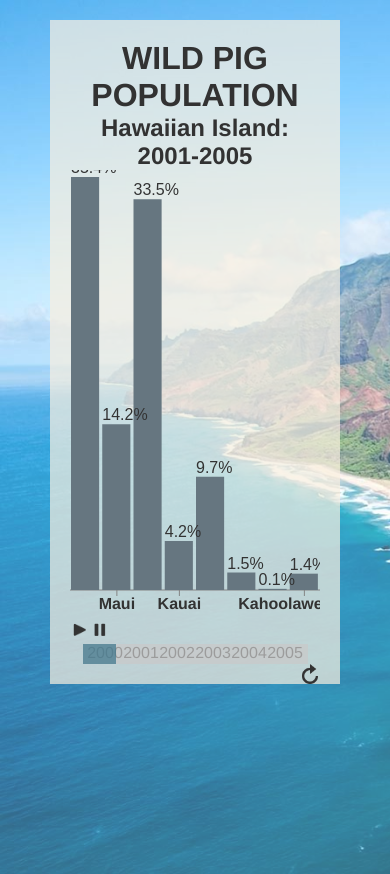
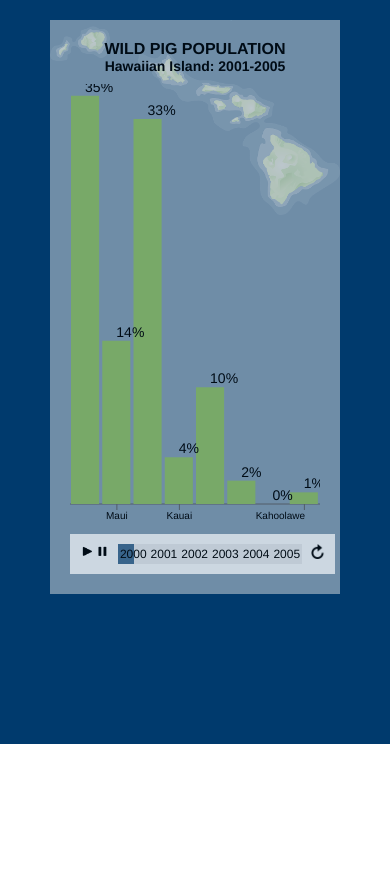
Before and after one commit to antonia-villa/timeSeries_Visual, a React (Create React App) app: page / in a window 390 px wide. After the commit the page ends 844 px from the top, so only its background shows below. Built offline with nearby package versions, Linux system fonts and the light colour scheme.

Commit message:
updated formatting

```diff
--- a/src/App.css
+++ b/src/App.css
@@ -1,9 +1,7 @@
 .App {
   text-align: center;
   font-family: 'Arimo', sans-serif;
-  background: url('./img/background.jpg') no-repeat;
-  opacity: .8;
-  background-size: cover;
+  background-color: #003a6d;
   padding-top: 20px;
   padding-left: 50px;
   padding-right: 50px;
@@ -11,10 +9,19 @@
 
 }
 
+.visualBackground{
+  background: url('./img/islands.png') no-repeat;
+  opacity: .8;
+  background-size: 100%;
+}
+
 .visualContainer{
-	background-color: rgba(249,237,217,.7);
+	background-color: rgba(232,232,232,.6);
 	padding: 20px;
-	margin-bottom: 40px;
+}
+
+.recharts-surface{
+	padding-top:10px;
 }
 
 
@@ -37,8 +44,10 @@ h2{
 /***** Progress Bar and Play Container ****/
 .actions{
 	display:block;
-	width: 100%;
-	margin-right: 20px;
+	width: 98%;
+	padding:10px;
+	margin-top:10px;
+	background-color: white;
 }
 
 .progressBarContainer {
@@ -77,13 +86,23 @@ opacity: .7;
 }
 
 .yearsArray{
+	color: black;
+    z-index: 1;
 	width: 100%;
+	font-size:16px;
+	display: flex;
+    align-items: center;
+    justify-content: center;
 }
 .yearsArray > div {
     display: inline-block;
     *display: inline; /* For IE7 */
     zoom: 1; /* Trigger hasLayout */
     text-align: center;
+}
+
+.singleYear{
+	font-color: black;
 }
 
 .actionButton{
@@ -102,3 +121,48 @@ opacity: .7;
 	display: inline-block;
 	float:right;
 }
+
+/* RESPONSIVE */
+@media all and (max-width: 600px) {
+	.title{
+		text-transform: uppercase;
+		font-weight: bold;
+		font-size:16px;
+	}
+
+	h2{
+		font-size: 14px;
+	}
+
+	.actionButton{
+		display: inline-block;
+		height: 15px;
+		width: 15px;
+	}
+
+	.progressBar{
+		margin-left: 0;
+		margin-right: 0;
+		width: auto;
+	}
+
+	.dataBar.front{
+	   -webkit-transition: width 4s, height 4s; /* For Safari 3.1 to 6.0 */
+	    transition: width 4s, height 4s,
+	}
+
+	.yearsArray > div {
+	    font-size: .75em;
+	    padding-left:2px;
+	    padding-right:2px;
+	}
+
+	.recharts-text.recharts-cartesian-axis-tick-value{
+		font-size:10px;
+		font-weight:normal;
+	}
+
+	.recharts-layer.recharts-label-list{
+		font-size:10px;
+	}
+}
--- a/src/Visual.js
+++ b/src/Visual.js
@@ -134,7 +134,7 @@ class Visual extends Component {
 
   render() {
     return (
-
+    <div className="visualBackground">
 	    <div className="visualContainer">
 	    	<h1 className="title">Wild Pig Population</h1>
 	    	<h2 className="subtitle">Hawaiian Island: 2001-2005</h2>
@@ -152,6 +152,7 @@ class Visual extends Component {
 		        </div>
 		    </div>
 		</div>
+	</div>
     );
   }
 }
--- a/src/barChart.js
+++ b/src/barChart.js
@@ -9,18 +9,17 @@ class Chart extends Component {
     // Reformat input data
     const data = reFormat(this.props.data);
     const CustomizedLabel = (props) => {
-    const {x, y, value} = props;
-
+    const {x, y, value, width, height} = props;
+    console.log(width)
       return (
         <text
-           x={x}
+           x={x + width / 2}
            y={y}
            dy={-4}
-           fontSize='16'
-           fontFamily='sans-serif'
+           fontSize='14'
+           fontFamily='Arimo'
            fill="black"
            position="insideTop"
-
            >
            {value}%
         </text>
@@ -44,7 +43,7 @@ class Chart extends Component {
              dataKey="percent"
              barSize ={200}
              fontFamily="Arimo"
-             fill="#415561" >
+             fill="#96c568" >
             <LabelList content={CustomizedLabel}/>}
           >
           </Bar>
--- a/src/dataCleansing.js
+++ b/src/dataCleansing.js
@@ -8,7 +8,7 @@ export function reFormat(data){
 
     // Add Percent of total to data
     data.forEach(function(item){
-      item.percent = Number(((item.pigPopulation/total)*100).toFixed(1))
+      item.percent = Number(((item.pigPopulation/total)*100).toFixed(0))
   })
 
     // return data
--- a/src/progressBar.js
+++ b/src/progressBar.js
@@ -8,21 +8,23 @@ render(){
 	const yearSpacing = String(Math.floor((100/((this.props.allYears).length)))+'%')
 	const yearSpaceStyle = {
 		width: yearSpacing
+
 	}
 	console.log(yearSpacing)
 
 	const allYears = this.props.allYears.map(y => {
-			return <div key={y} style={yearSpaceStyle}>{y}</div>
+			return <div key={y} style={yearSpaceStyle}><p className="singleYear">{y}</p></div>
 	})
 
 
-	const width = String(Number(this.props.progress)+"vw")
+	const width = String(Number(this.props.progress)+"%")
 
 	const staticStyle = {
-		backgroundColor: '#bcbcbc'
+		backgroundColor: '#e8e8e8',
+		color: '#000000'
 	}
 	const progressStyle = {
-		backgroundColor: '#0a536f',
+		backgroundColor: '#003a6d',
 		width: width
 	}
 
```
Also changed, not shown: public/islands.png (added), src/img/islands.png (added). Lines whose indentation alone changed are shown as unchanged.
